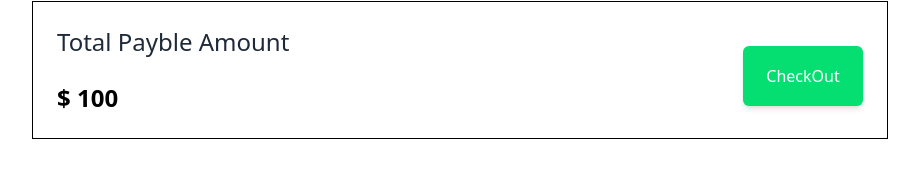
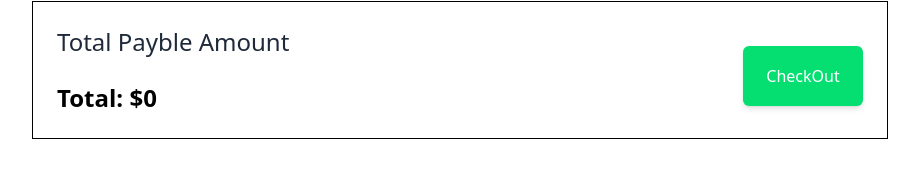
Before and after one commit to Samsul7718/Eshop_frontend, a React (Vite) app: page /cart in a window 1280 px wide. Shown: the part 111-283 px from the top of the page, without its empty margins (180-1099 px from the left). Built offline with nearby package versions, Linux system fonts and the light colour scheme.

Commit message:
total amount reflect in cart amount

```diff
--- a/src/page/Cart.jsx
+++ b/src/page/Cart.jsx
@@ -4,6 +4,7 @@ import { Link } from 'react-router-dom';
 
 const Cart = () => {
   const {cart,incQty,decQty,remove}=useCart();
+  const totalPrice=cart.reduce((sum,item)=>sum+item.price*(item.qty || 1),0);
   return (
     <div className='max-w-4xl mx-auto p-5'>
      <h1 className='text-2xl font-bold mb-5'>Your Shopping Cart</h1>
@@ -42,7 +43,7 @@ const Cart = () => {
      <div className='border p-6 mt-4 flex justify-between'>
       <div className='flex flex-col gap-6'>
         <div className='text-bold-500 text-2xl text-gray-800'>Total Payble Amount</div>
-      <span className='text-2xl font-bold'>$ 100</span>
+      <span className='text-2xl font-bold'>Total: ${totalPrice}</span>
       </div>
       <Link to='/payment'>
       <button className='bg-green-400 text-white p-3 rounded-md shadow-md w-30 h-15 mt-5'>CheckOut</button>
```
